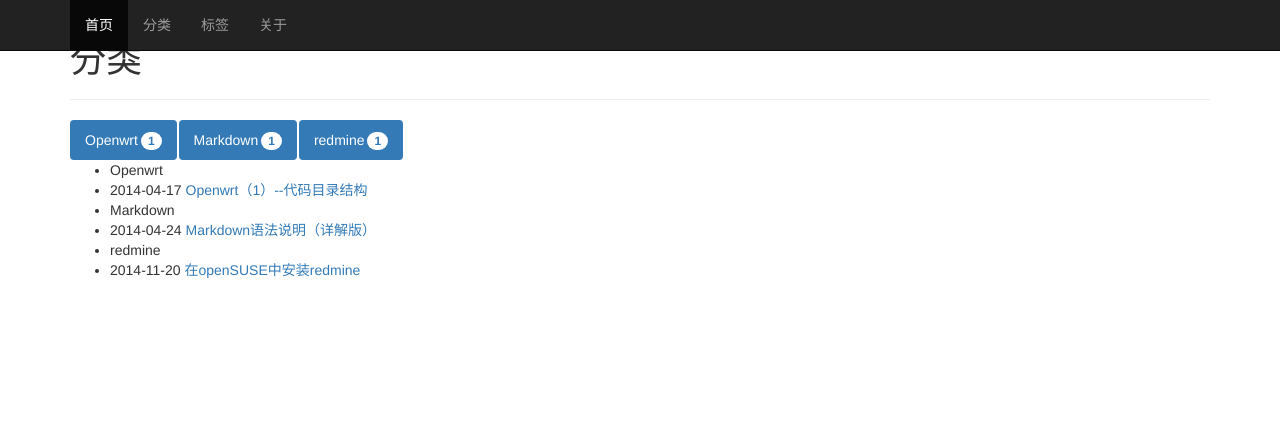
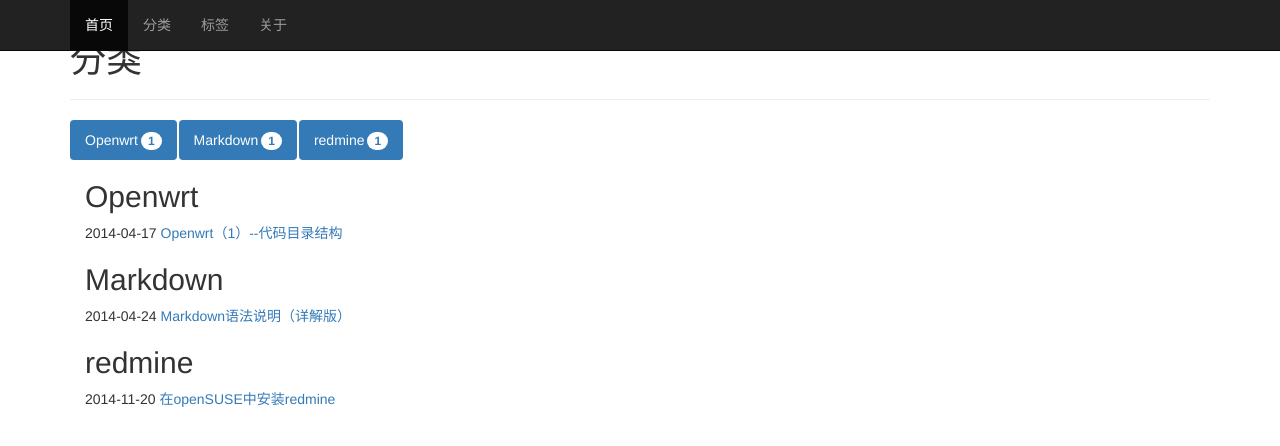
Before and after one commit to iceway/iceway.github.io, a Jekyll site: the page built from pages/category.html, in a window 1280 px wide. Shown: the top 446 px of the page. Built offline with Jekyll 4.4.1, drawn with Linux system fonts in a browser that asks for light colours; Markdown is read by kramdown in place of the engine named in the settings.

Commit message:
use same sytle of <ul> in category and tag as index
Signed-off-by: Iceway Zhang <iceway.zhang@gmail.com>

```diff
--- a/pages/category.html
+++ b/pages/category.html
@@ -13,14 +13,16 @@ layout: page
 </ul>
 </div>
 
-<ul class="listing2">
+<div class="container-fluid">
+<ul class="list-unstyled">
 {% for cat in site.categories %}
-  <li class="listing-seperator" id="{{ cat[0] }}">{{ cat[0] }}</li>
+  <li><h2 id="{{ cat[0] }}">{{ cat[0] }}</h2></li>
 {% for post in cat[1] %}
-  <li class="listing-item">
+  <li>
   <time datetime="{{ post.date | date:"%Y-%m-%d" }}">{{ post.date | date:"%Y-%m-%d" }}</time>
   <a href="{{ post.url }}" title="{{ post.title }}">{{ post.title }}</a>
   </li>
 {% endfor %}
 {% endfor %}
 </ul>
+</div>
```
Also changed, not shown: pages/tag.html (+5 -3 lines).
